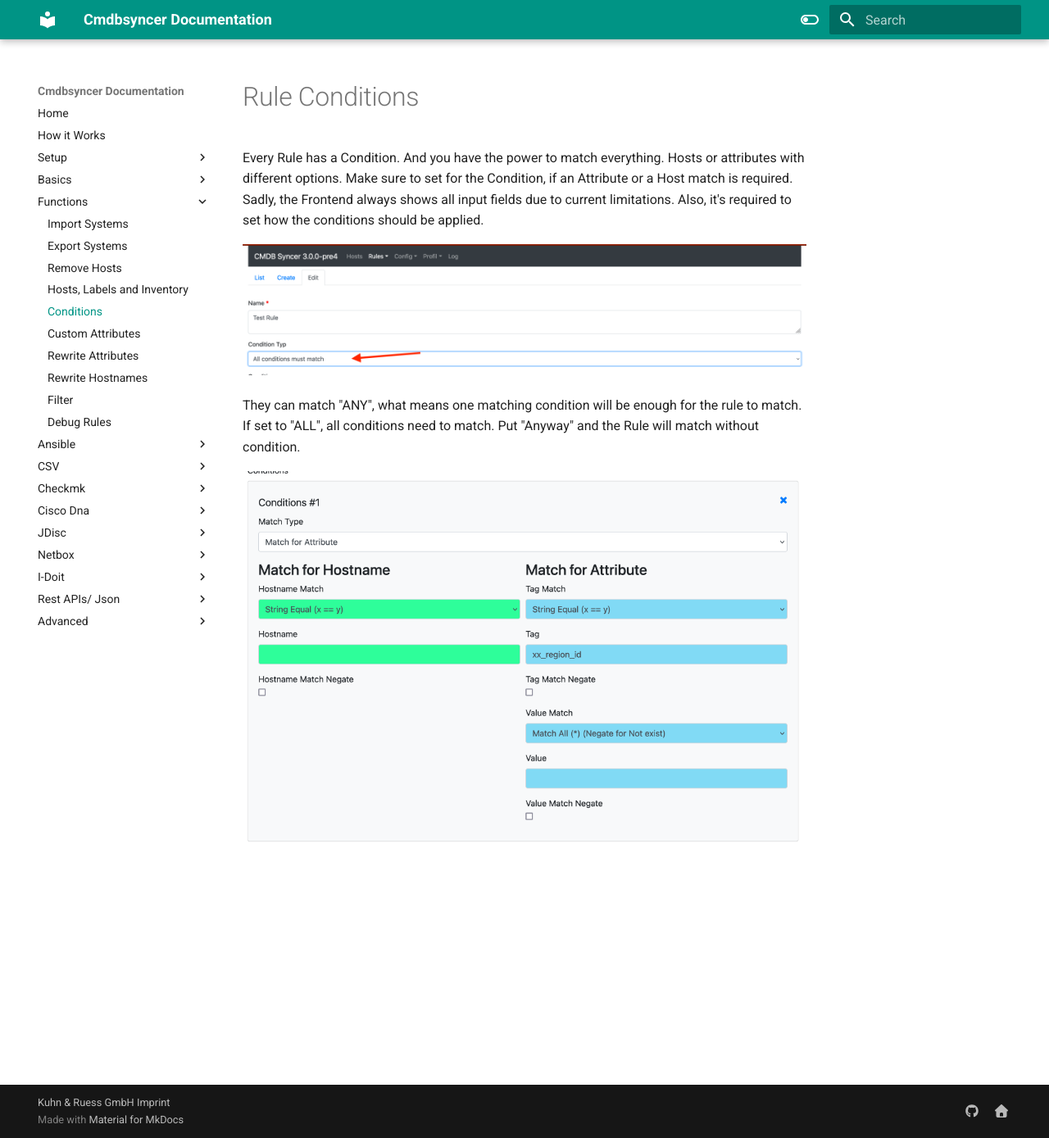
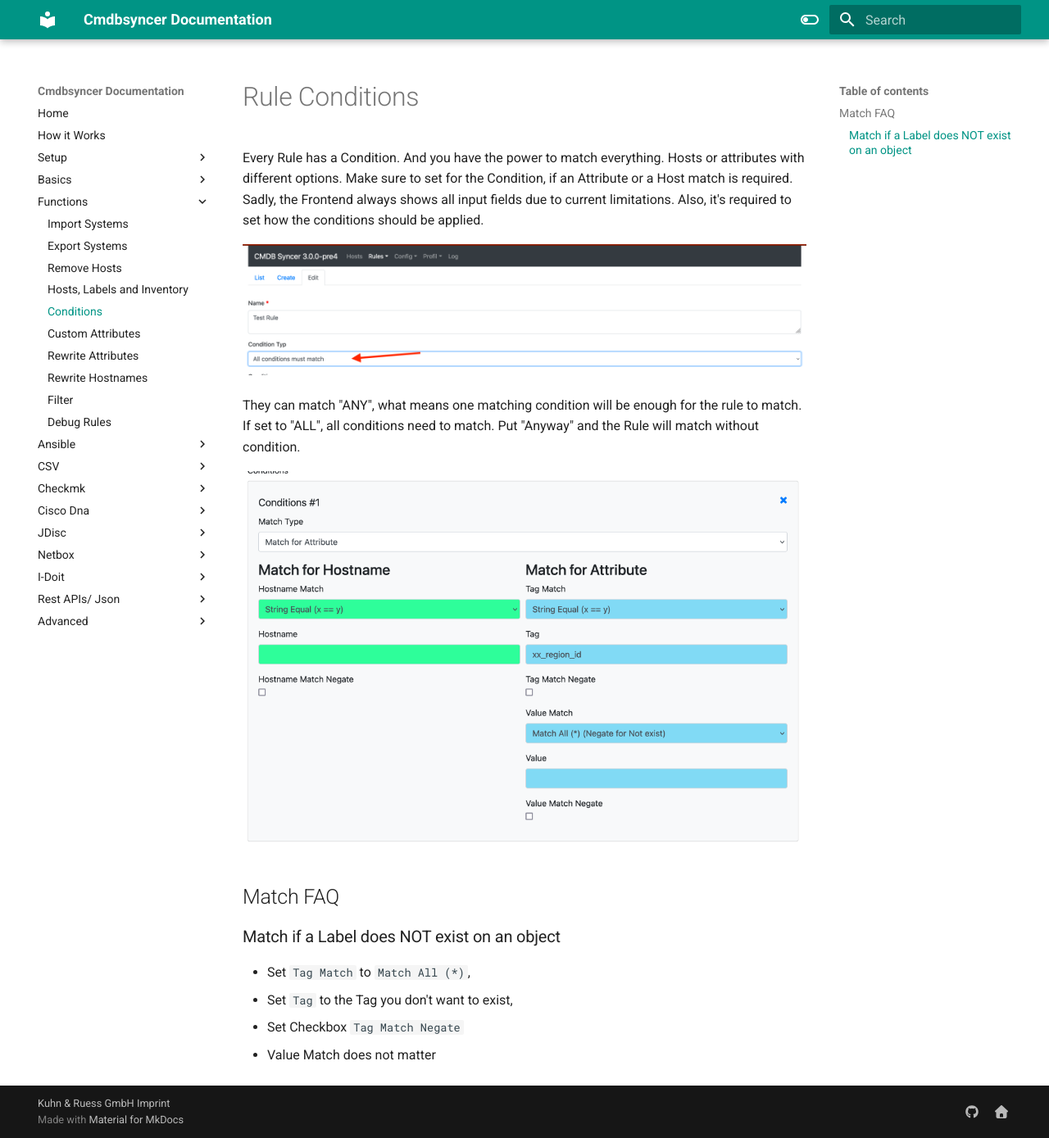
Before and after one commit to kuhn-ruess/cmdbsyncer-docs, an MkDocs documentation site: the page built from docs/basics/conditions.md, in a window 1280 px wide and 1389 px high. Shown: the whole window at 82% size. Built offline with MkDocs 1.6.1 and Material for MkDocs 9.7.7, drawn with Linux system fonts in a browser that asks for light colours.

Commit message:
Updated Condition Docu

```diff
--- a/docs/basics/conditions.md
+++ b/docs/basics/conditions.md
@@ -7,3 +7,12 @@ Make sure to set for the Condition, if an Attribute or a Host match is required.
 They can match "ANY", what means one matching condition will be enough for the rule to match. If set to "ALL", all conditions need to match. Put "Anyway" and the Rule will match without condition.
 
 ![](img/conditions_2.png)
+
+
+## Match FAQ
+
+### Match if a Label does NOT exist on an object
+ - Set `Tag Match` to `Match All (*)`,
+ - Set `Tag` to the Tag you don't want to exist,
+ - Set Checkbox `Tag Match Negate`
+ - Value Match does not matter
```
